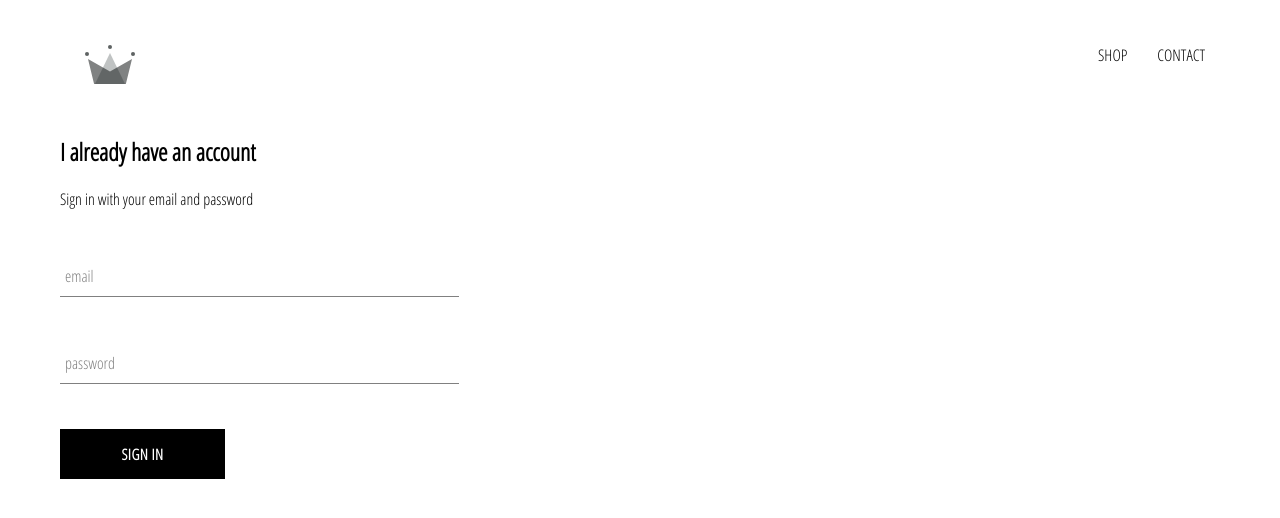
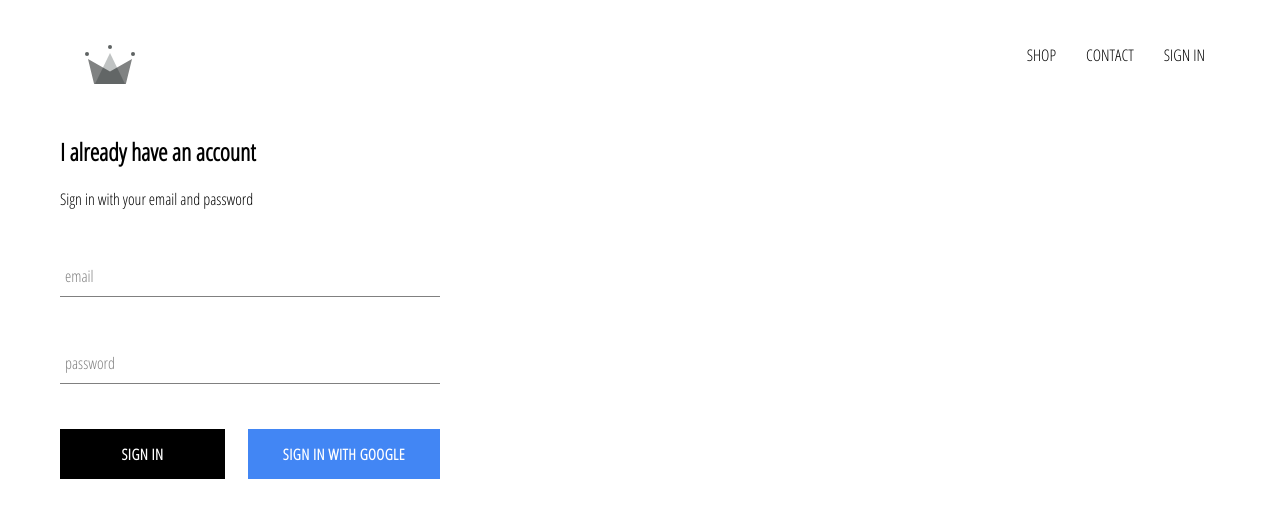
Before and after one commit to davisjr2000/crwn-clothing, a React (Create React App) app: page /signin in a window 1280 px wide. Shown: the top 518 px of the page. Built offline with nearby package versions, Linux system fonts and the light colour scheme; no server answers.

Commit message:
Integrate Firebase into Application

```diff
--- a/package.json
+++ b/package.json
@@ -6,6 +6,7 @@
     "@testing-library/jest-dom": "^4.2.4",
     "@testing-library/react": "^9.3.2",
     "@testing-library/user-event": "^7.1.2",
+    "firebase": "^7.7.0",
     "node-sass": "^4.13.0",
     "react": "^16.12.0",
     "react-dom": "^16.12.0",
--- a/src/App.css
+++ b/src/App.css
@@ -7,3 +7,7 @@
     text-decoration: none;
     color: black;
 }
+
+*{
+    box-sizing: border-box;
+}
--- a/src/App.js
+++ b/src/App.js
@@ -7,11 +7,36 @@
 import ShopPage from './pages/shop/shop.component';
 import Header from './components/header/header.component'
 import SignInAndSignUpPage from './pages/sign-in-and-sign-up/sign-in-and-sign-up.component'
+import { auth } from './firebase/firebase.utils';
 
-function App() {
+class App extends React.Component {
+  constructor(){
+    super();
+
+    this.state = {
+      currentUser: null,
+    }
+  }
+
+  unsubscribeFromAuth = null;
+
+
+  componentDidMount(){
+     this.unsubscribeFromAuth = auth.onAuthStateChanged(user => {
+       this.setState({ currentUser: user});
+
+       console.log(user)
+     });
+  }
+
+  componentWillUnmount(){
+    this.unsubscribeFromAuth();
+  }
+
+  render(){
     return (
       <div className="App">
-      <Header/>
+        <Header currentUser={this.state.currentUser}/>
         <Switch>
           <Route exact path='/' component={HomePage} />
           <Route path='/shop' component={ShopPage} />
@@ -21,4 +46,6 @@
     );
   }
 
+}
+
 export default App;
--- a/src/components/custom-button/custom-button.component.jsx
+++ b/src/components/custom-button/custom-button.component.jsx
@@ -2,8 +2,8 @@
 
 import './custom-button.styles.scss';
 
-const CustomButton = ({ children, ...otherProps}) => (
-    <button className="custom-button" {...otherProps} >
+const CustomButton = ({ children, isGoogleSignIn, ...otherProps}) => (
+    <button className={`${isGoogleSignIn ? 'google-sign-in' : ''} custom-button`}  {...otherProps} >
         {children}
     </button>
 )
--- a/src/components/custom-button/custom-button.styles.scss
+++ b/src/components/custom-button/custom-button.styles.scss
@@ -19,4 +19,14 @@
       color: black;
       border: 1px solid black;
     }
+
+    &.google-sign-in {
+      background-color: #4286f4;
+      color: white;
+
+      &:hover {
+        background-color: #357ae8;
+        border: none;
+      }
+    }
   }
--- a/src/components/header/header.component.jsx
+++ b/src/components/header/header.component.jsx
@@ -1,11 +1,13 @@
 import React from 'react';
 import { Link } from 'react-router-dom';
+
+import { auth } from '../../firebase/firebase.utils';
 
 import { ReactComponent as Logo } from '../../assets/crown.svg';
 
 import './header.styles.scss';
 
-const Header = () => (
+const Header = ({ currentUser }) => (
     <div className="header">
        <Link className="logo-container" to="/">
          <Logo className="logo" />
@@ -17,6 +19,16 @@
            <Link className="option" to="/shop">
                CONTACT
            </Link>
+           {
+               currentUser ?
+               <div className="option" onClick={() => auth.signOut()}>
+                  SIGN OUT
+               </div>
+               :
+               <Link className="option" to="/signin">
+                   SIGN IN
+               </Link>
+           }
        </div>
 
     </div>
--- a/src/components/header/header.styles.scss
+++ b/src/components/header/header.styles.scss
@@ -20,6 +20,7 @@
 
         .option {
             padding: 10px 15px;
+            cursor: pointer;
         }
     }
 }
--- a/src/components/sign-in/sign-in.component.jsx
+++ b/src/components/sign-in/sign-in.component.jsx
@@ -2,6 +2,8 @@
 
 import CustomButton from '../custom-button/custom-button.component';
 import FormInput from '../form-input/form-input.component';
+
+import { signInWithGoogle } from '../../firebase/firebase.utils';
 
 import './sign-in.styles.scss';
 
@@ -51,10 +53,17 @@
                       label="password"
                       required
                     />
-
-                    <CustomButton>
-                        Sign In
-                    </CustomButton>
+                    <div className="buttons">
+                        <CustomButton type='submit'>
+                            Sign In
+                        </CustomButton>
+                        <CustomButton
+                          onClick={signInWithGoogle}
+                          isGoogleSignIn
+                        >
+                            Sign In With Google
+                        </CustomButton>
+                    </div>
                 </form>
 
             </div>
--- a/src/components/sign-in/sign-in.styles.scss
+++ b/src/components/sign-in/sign-in.styles.scss
@@ -1,5 +1,14 @@
 .sign-in {
-    width: 30vw;
+    width: 380px;
     display: flex;
     flex-direction: column;
+
+    .title {
+      margin: 10px 0;
+    }
+
+    .buttons {
+      display: flex;
+      justify-content: space-between;
+    }
   }
--- /dev/null
+++ b/src/firebase/firebase.utils.js
@@ -0,0 +1,26 @@
+import firebase from 'firebase/app';
+import 'firebase/firestore';
+import 'firebase/auth';
+
+
+
+const config = {
+    apiKey: "AIzaSyCA2gqATEYVxgxqlfmojZmOr6i6MLiskZc",
+    authDomain: "crwn-clothing-48133.firebaseapp.com",
+    databaseURL: "https://crwn-clothing-48133.firebaseio.com",
+    projectId: "crwn-clothing-48133",
+    storageBucket: "crwn-clothing-48133.appspot.com",
+    messagingSenderId: "224387831953",
+    appId: "1:224387831953:web:d650faefcd214825d00730"
+  }
+
+firebase.initializeApp(config);
+
+export const auth = firebase.auth();
+export const firestore = firebase.firestore();
+
+const provider = new firebase.auth.GoogleAuthProvider();
+provider.setCustomParameters({ prompt: 'select_account' });
+export const signInWithGoogle = () => auth.signInWithPopup(provider);
+
+export default firebase;
```
Also changed, not shown: 1 other file (tests, documents, lock files or other folders). Lines whose indentation alone changed are shown as unchanged.
